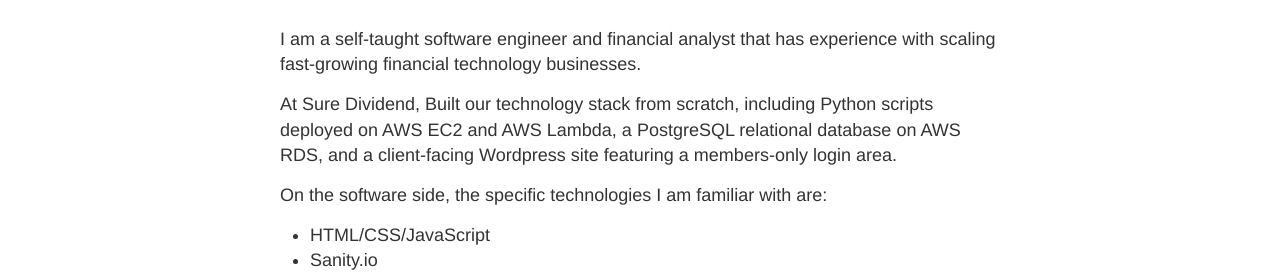
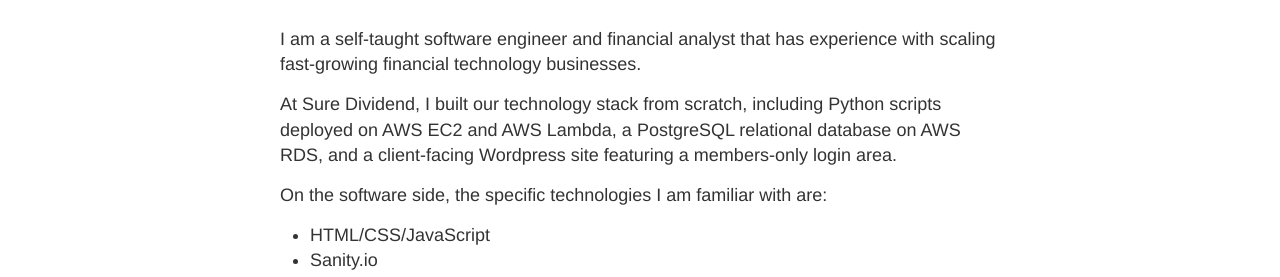
Before and after one commit to rosyberti/website, a Jekyll site: the page built from hire-me.md, in a window 1280 px wide. Shown: the part 200-477 px from the top of the page. Built offline with Jekyll 4.4.1, drawn with Linux system fonts in a browser that asks for light colours.

Commit message:
fixed minor typo

```diff
--- a/hire-me.md
+++ b/hire-me.md
@@ -6,7 +6,7 @@
 
 I am a self-taught software engineer and financial analyst that has experience with scaling fast-growing financial technology businesses.
 
-At Sure Dividend, Built our technology stack from scratch, including Python scripts deployed on AWS EC2 and AWS Lambda, a PostgreSQL relational database on AWS RDS, and a client-facing Wordpress site featuring a members-only login area.
+At Sure Dividend, I built our technology stack from scratch, including Python scripts deployed on AWS EC2 and AWS Lambda, a PostgreSQL relational database on AWS RDS, and a client-facing Wordpress site featuring a members-only login area.
 
 On the software side, the specific technologies I am familiar with are:
 
```
